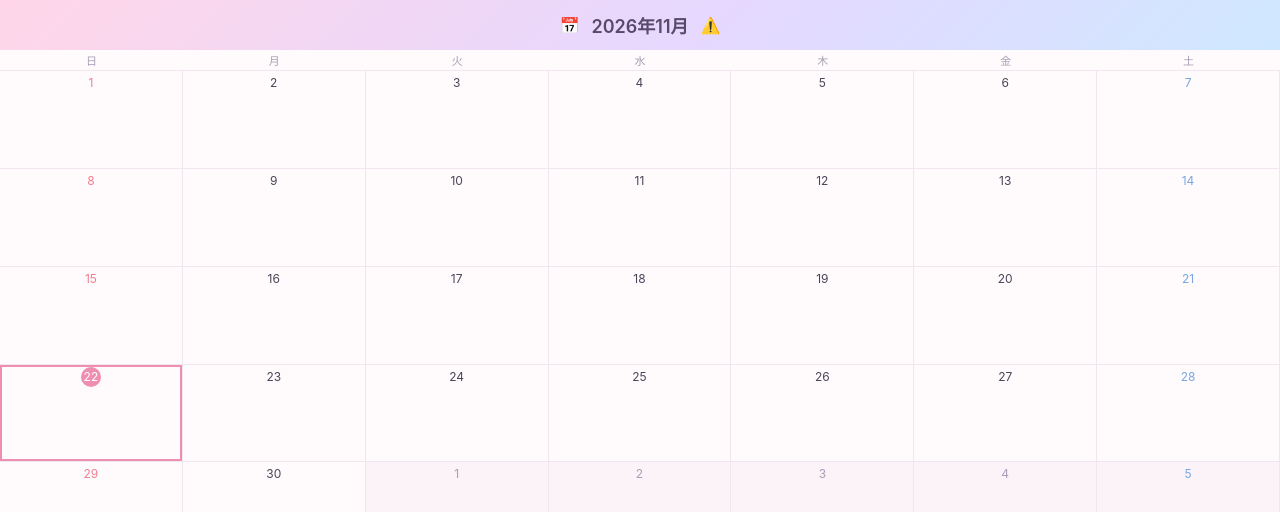
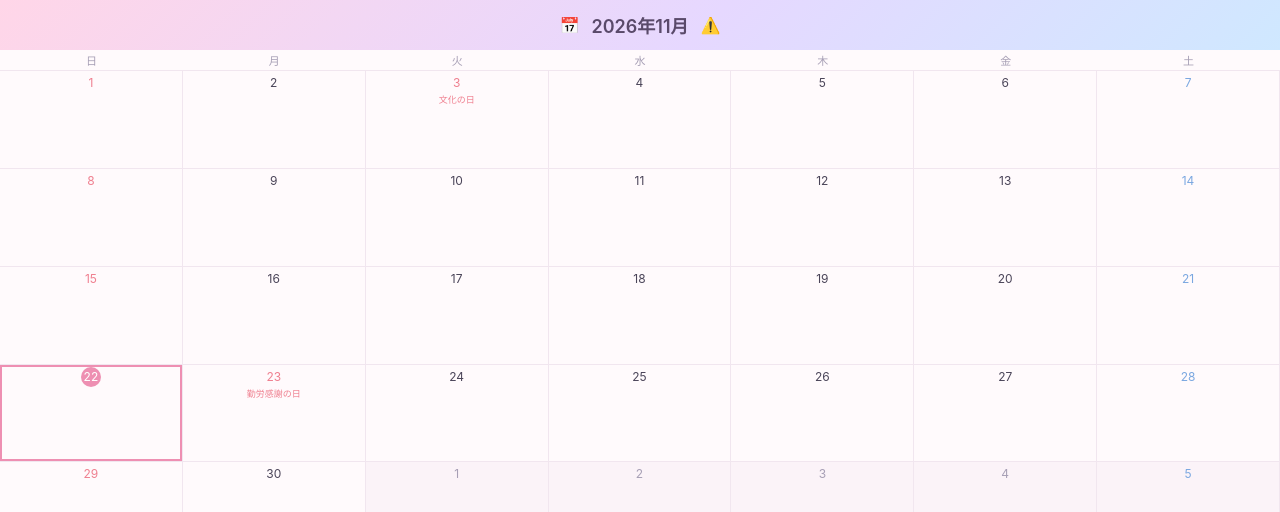
Before and after one commit to charmehapi/calendar, a plain HTML site: page index.html in a window 1280 px wide. Shown: the top 512 px of the page. Drawn offline with Linux system fonts and the light colour scheme; no server answers.

Commit message:
Add files via upload

```diff
--- a/index.html
+++ b/index.html
@@ -67,6 +67,7 @@ body{-webkit-user-select:none;user-select:none;-webkit-touch-callout:none}input,
 .chip.cs{border-radius:6px 0 0 6px;margin-right:-2px}.chip.cm{border-radius:0;margin-left:-2px;margin-right:-2px}.chip.ce{border-radius:0 6px 6px 0;margin-left:-2px}
 .chip{box-sizing:border-box}.sp{height:16px}
 @supports (overflow:clip){.cell{overflow-x:visible;overflow-y:clip}}
+.hday .num{color:var(--sun)}.hn{font-size:9px;line-height:11px;color:var(--sun);text-align:center;white-space:nowrap;overflow:hidden;text-overflow:ellipsis}
 #toast{position:fixed;left:50%;top:64px;transform:translateX(-50%);background:rgba(40,40,40,.92);color:#fff;padding:8px 14px;border-radius:20px;font-size:13px;display:none;z-index:200}
 </style>
 </head>
@@ -111,6 +112,35 @@ function inDay(e,s){return e.date<=s&&(e.endDate||e.date)>=s}
 function addDays(s,n){var d=new Date(s+'T00:00');d.setDate(d.getDate()+n);return ds(d)}
 function dayDiff(a,b){return Math.round((new Date(b+'T00:00')-new Date(a+'T00:00'))/864e5)}
 function moveEv(ev,date){if(ev.endDate)ev.endDate=addDays(date,dayDiff(ev.date,ev.endDate));ev.date=date}
+var _hc={};
+function holidaysOf(y){
+  if(_hc[y])return _hc[y];
+  var h={};
+  function add(m,d,n){h[y+'-'+pad(m)+'-'+pad(d)]=n}
+  function nthMon(m,n){var f=new Date(y,m-1,1).getDay();return 1+((8-f)%7)+(n-1)*7}
+  var ol=y===2020?{u:[7,23],s:[7,24],m:[8,10]}:y===2021?{u:[7,22],s:[7,23],m:[8,8]}:null;
+  add(1,1,'元日');add(1,nthMon(1,2),'成人の日');add(2,11,'建国記念の日');
+  if(y>=2020)add(2,23,'天皇誕生日');
+  if(y>=1989&&y<=2018)add(12,23,'天皇誕生日');
+  add(3,Math.floor(20.8431+0.242194*(y-1980)-Math.floor((y-1980)/4)),'春分の日');
+  add(4,29,'昭和の日');add(5,3,'憲法記念日');add(5,4,'みどりの日');add(5,5,'こどもの日');
+  if(ol)add(ol.u[0],ol.u[1],'海の日');else add(7,nthMon(7,3),'海の日');
+  if(y>=2016){if(ol)add(ol.m[0],ol.m[1],'山の日');else add(8,11,'山の日')}
+  add(9,nthMon(9,3),'敬老の日');
+  add(9,Math.floor(23.2488+0.242194*(y-1980)-Math.floor((y-1980)/4)),'秋分の日');
+  if(y>=2020){if(ol)add(ol.s[0],ol.s[1],'スポーツの日');else add(10,nthMon(10,2),'スポーツの日')}else add(10,nthMon(10,2),'体育の日');
+  add(11,3,'文化の日');add(11,23,'勤労感謝の日');
+  Object.keys(h).forEach(function(k){
+    var d=new Date(k+'T00:00');
+    if(d.getDay()===0){var n=new Date(d);do{n.setDate(n.getDate()+1)}while(h[ds(n)]);if(n.getFullYear()===y)h[ds(n)]='振替休日'}
+  });
+  for(var dd=new Date(y,0,2);dd.getFullYear()===y&&dd.getMonth()<12;dd.setDate(dd.getDate()+1)){
+    var k2=ds(dd),pv=new Date(dd),nx=new Date(dd);pv.setDate(pv.getDate()-1);nx.setDate(nx.getDate()+1);
+    if(!h[k2]&&h[ds(pv)]&&h[ds(nx)]&&dd.getDay()!==0)h[k2]='国民の休日';
+  }
+  _hc[y]=h;return h;
+}
+function holiday(s){return holidaysOf(+s.slice(0,4))[s]||''}
 var CAP=2;
 function weekLayout(start,i0){
   var days=[];for(var k=0;k<7;k++)days.push(ds(new Date(start.getFullYear(),start.getMonth(),start.getDate()+i0+k)));
@@ -153,12 +183,13 @@ function render(){
   var y=cur.getFullYear(),m=cur.getMonth();
   $('#title').textContent=y+'年'+(m+1)+'月';
   var start=new Date(y,m,1-new Date(y,m,1).getDay()),today=ds(new Date()),g=$('#grid');
-  panel();g.innerHTML='';var wk=null;CAP=Math.max(2,Math.min(4,Math.floor((g.clientHeight/6-34)/16)));
+  panel();g.innerHTML='';var wk=null;CAP=Math.max(2,Math.min(4,Math.floor((g.clientHeight/6-46)/16)));
   for(var i=0;i<42;i++){
     var d=new Date(start.getFullYear(),start.getMonth(),start.getDate()+i),s=ds(d),c=document.createElement('div');
     c.className='cell'+(d.getMonth()!==m?' other':'')+(i%7===0?' sun':'')+(i%7===6?' sat':'');
     c.dataset.date=s;if(s===sel)c.classList.add('selc');
     var n=document.createElement('div');n.className='num'+(s===today?' today':'');n.textContent=d.getDate();c.appendChild(n);
+    var hn=holiday(s);if(hn){c.classList.add('hday');var hl=document.createElement('div');hl.className='hn';hl.textContent=hn;c.appendChild(hl)}
     if(i%7===0)wk=weekLayout(start,i);
     fillCell(c,i%7,s,wk);
     g.appendChild(c);
@@ -262,7 +293,7 @@ function panel(){
     return;
   }
   var list=events.filter(function(e){return inDay(e,sel)}).sort(cmp);
-  h='<div class="pt">'+fmtD(sel)+'</div>';
+  h='<div class="pt">'+fmtD(sel)+(holiday(sel)?' <span style="color:var(--sun);font-size:13px">'+holiday(sel)+'</span>':'')+'</div>';
   list.forEach(function(e){h+='<div class="swr" data-id="'+e.id+'"><div class="acts"><button class="a-cp">移動・コピー</button><button class="a-dl">削除</button></div><div class="item"><span class="dot" style="background:'+e.color+'"></span><span>'+esc((e.stamp?e.stamp+' ':'')+e.title)+' <small>'+(e.allDay?'終日':esc(e.start||'')+(e.end?'〜'+esc(e.end):''))+(isM(e)?' '+e.date.slice(5).replace('-','/')+'〜'+e.endDate.slice(5).replace('-','/'):'')+'</small></span></div></div>'});
   if(!list.length)h+='<div class="ps">予定はありません（「＋追加」で追加）</div>';
   p.innerHTML=h;
```
